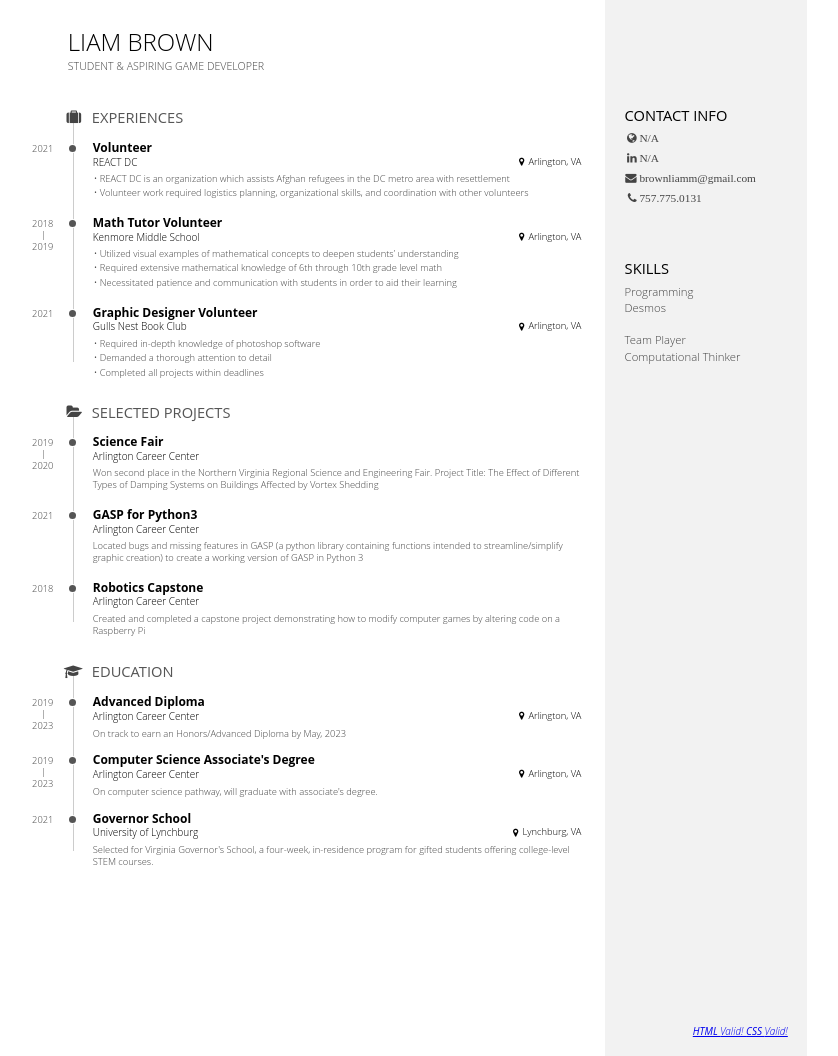
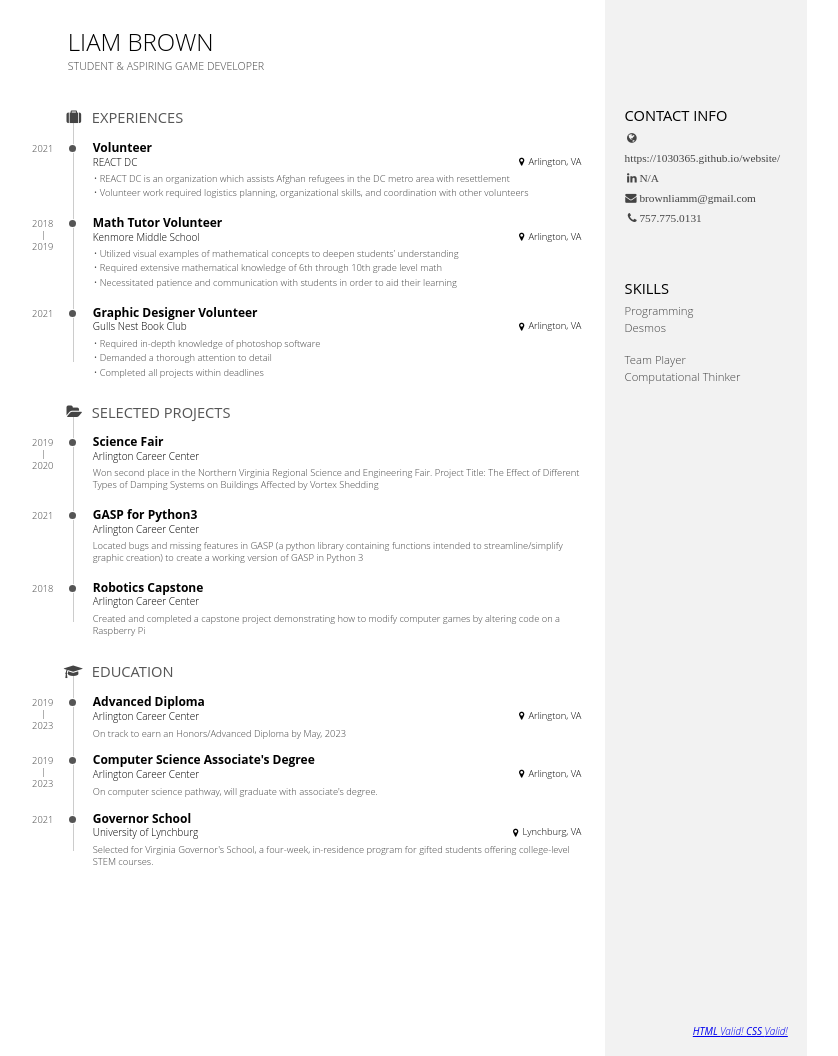
Before and after one commit to 1030365/Website, a plain HTML site: page resume/index.html in a window 1280 px wide. Shown: the whole page, without its empty margins (9-847 px from the left). Drawn offline with Linux system fonts and the light colour scheme.

Commit message:
Add website link to resume

```diff
--- a/resume/index.html
+++ b/resume/index.html
@@ -190,7 +190,7 @@
           Contact Info
         </h1>
         <ul>
-          <li><i class="fa fa-globe"></i> N/A</li>
+            <li><i class="fa fa-globe"></i> https://1030365.github.io/website/</li>
           <li><i class="fa fa-linkedin"></i> N/A</li>
           <li><i class="fa fa-envelope"></i> brownliamm@gmail.com</li>
           <li><i class="fa fa-phone"></i> 757.775.0131</li>
```
